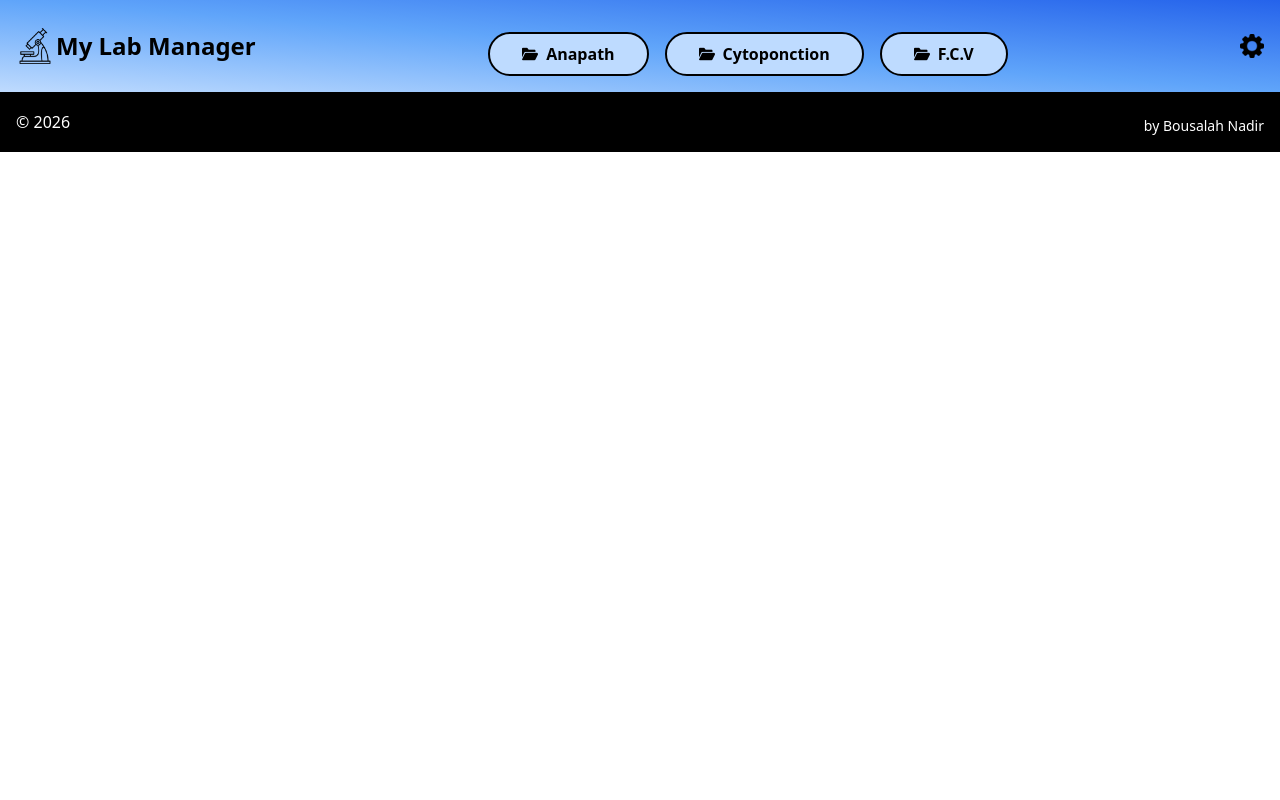
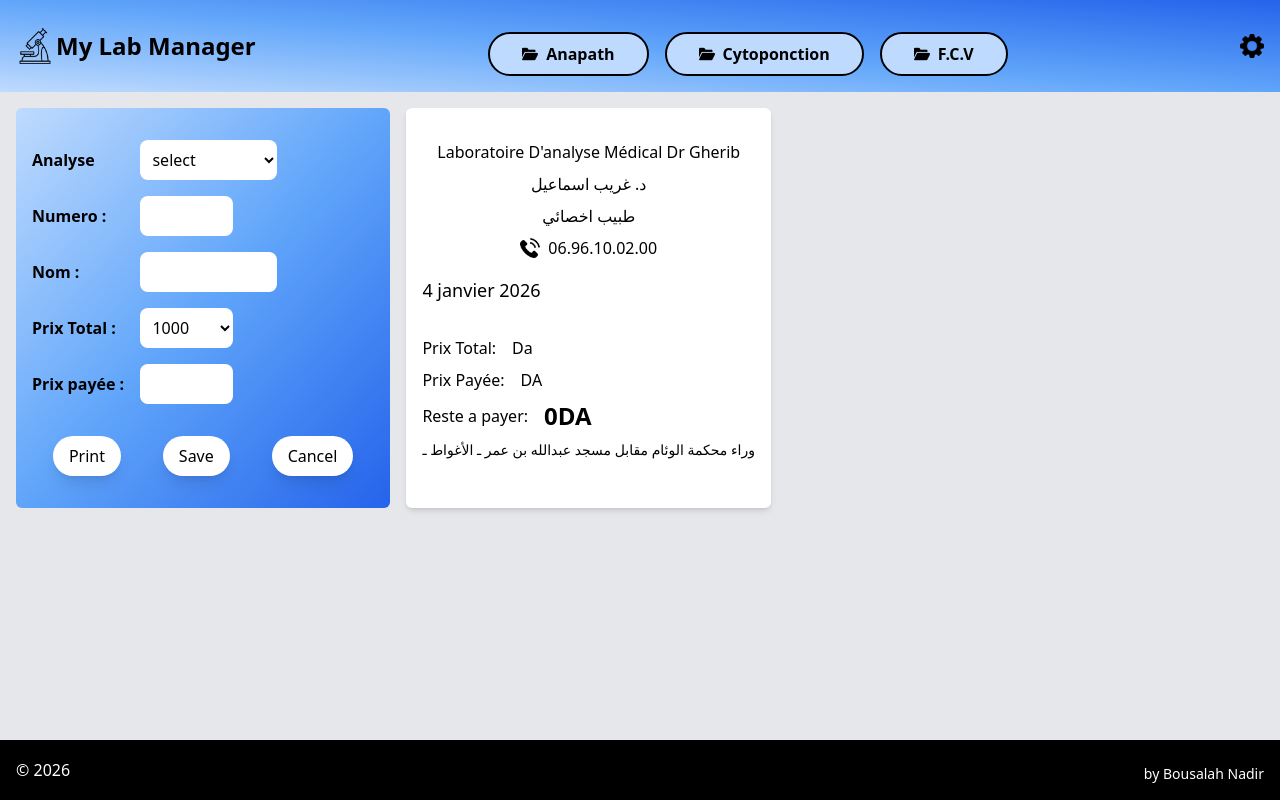
Before and after one commit to Medido1/lab_manager_UI, a React (Vite) app: page /main in a window 1280 px wide. Built offline with nearby package versions, Linux system fonts and the light colour scheme; no server answers; sample sign-in values are in the browser's storage.

Commit message:
Refractor logout code

```diff
--- a/src/App.jsx
+++ b/src/App.jsx
@@ -10,6 +10,7 @@ import ProtectedRoute from './components/ProtectedRoute';
 import ClientTable from './components/ClientTable';
 import { DataContext } from './context/DataContext';
 import Footer from './components/Footer';
+import { Navigate } from 'react-router-dom';
 
 function App() {
   const {user} = useContext(UserContext);
@@ -21,8 +22,14 @@ function App() {
         <Header />
         <Suspense fallback={<div className='text-center text-2xl'>Loading ...</div>}>
           <Routes>
-            <Route path="/" element={
-              user ? <Main /> : <Login />
+            <Route
+              path="/"
+              element={user ? <Navigate to="/main" replace /> : <Login />}
+            />
+            <Route path="/main" element={
+              <ProtectedRoute>
+                <Main />
+              </ProtectedRoute>
             }/>
             <Route path='/anapath' element={
               <ProtectedRoute>
--- a/src/components/DataLinks.jsx
+++ b/src/components/DataLinks.jsx
@@ -1,11 +1,9 @@
 import { Link } from "react-router-dom";
 import folderIcon from '/folder.png';
-import { useContext } from "react";
 
 function DataLinks() {
   const buttonStyle = `mt-4 px-8 py-2 rounded-full cursor-pointer border-black border-2
   font-bold hover:scale-125 transition duration-100 bg-blue-200 hover:bg-blue-100 flex items-center gap-2`
-
 
   return (
     <div className={`sm:mt-0 flex flex-col sm:flex-row justify-center items-center gap-4`}>
```
